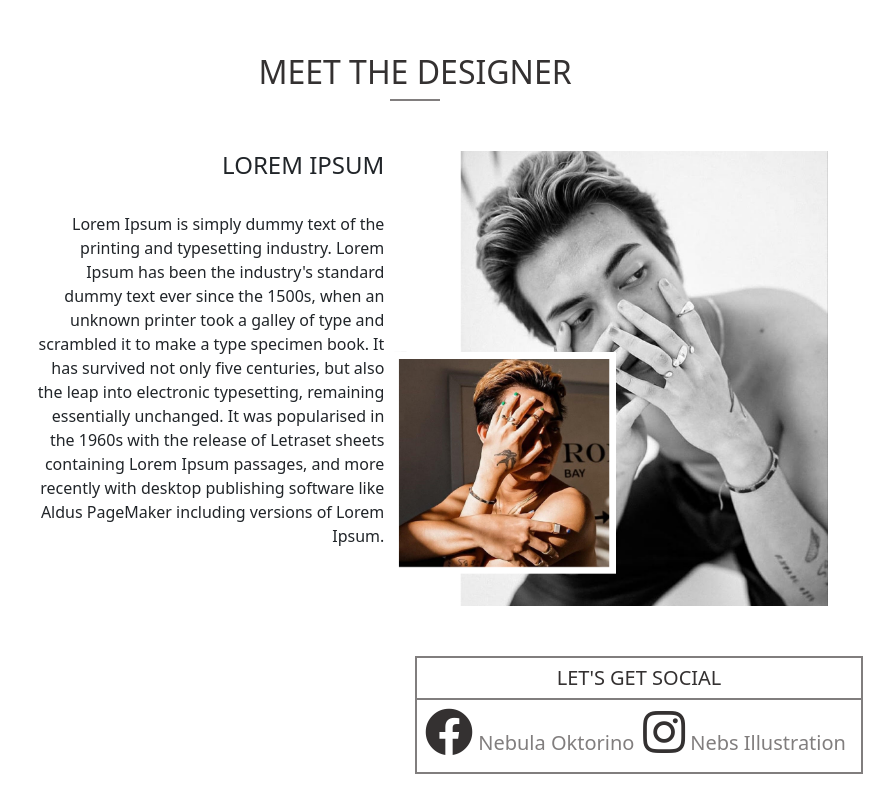
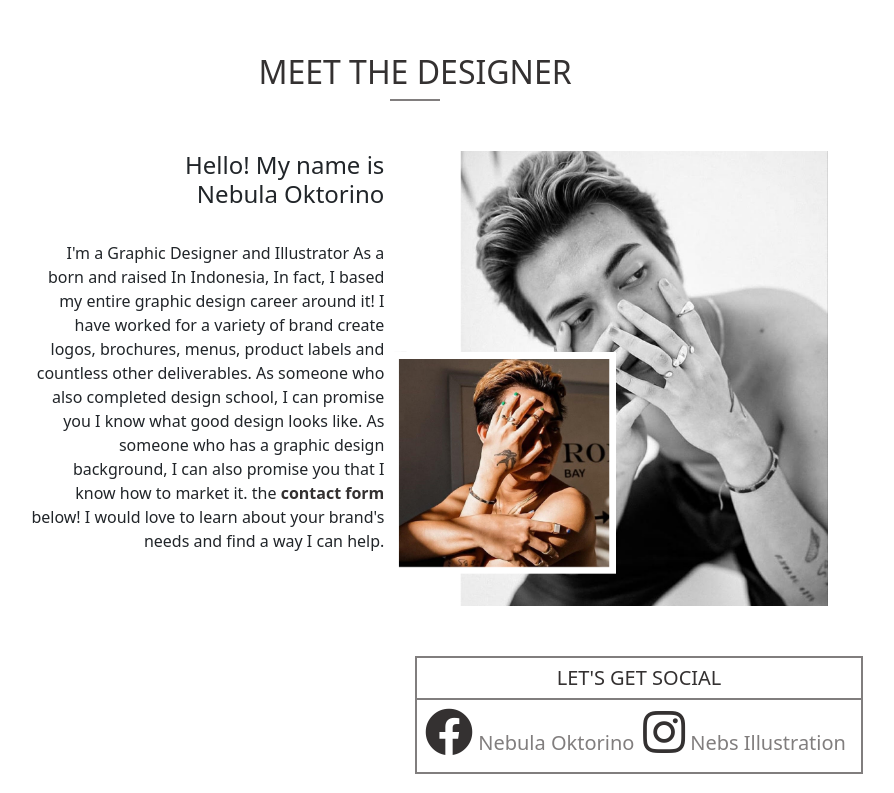
Before and after one commit to jacobmolsby93/nebs-portfolio, a Django app: page /about/ in a window 1280 px wide. Shown: the part 82-875 px from the top of the page, without its empty margins (225-1119 px from the left). Run offline with Django 4.2, Linux system fonts and the light colour scheme; some libraries are stand-ins or nearby versions.

Commit message:
Changed from email

```diff
--- a/home/static/home/css/home.css
+++ b/home/static/home/css/home.css
@@ -110,8 +110,7 @@
 
 .page-link:hover,
 .page-link:focus,
-.page-link:active
- {
+.page-link:active {
     outline: none !important;
     box-shadow: none !important;
     -webkit-appearance: none;
@@ -163,6 +162,13 @@
     height: auto;
 }
 
+.contact-form-link {
+    color: #343131;
+}
+
+.contact-form-link:hover {
+    color: #5A5A5A;
+}
 
 
 .social-container {
@@ -555,3 +561,11 @@ div.col-12.lets-chat-mobile-container>div>div:nth-child(3)>div>div>a>h5 {
         padding: 15px 25px;
     }
 }
+
+@media print {
+
+    #gallery {
+        display: none;
+        /* hide whole page */
+    }
+}
--- a/home/templates/home/about.html
+++ b/home/templates/home/about.html
@@ -20,46 +20,36 @@
     <div class="container-fluid">
         <div class="row d-flex justify-content-center offset-lg-2 g-0">
             <div class="col-12 col-md-4 d-none d-md-block">
-                <h4 class="subtitle text-end">LOREM IPSUM</h4>
+                <h4 class="subtitle text-end">Hello! My name is <br> Nebula Oktorino</h4>
                 <br>
                 <p class="info-text text-end">
-                    Lorem Ipsum is simply dummy text of the printing and typesetting industry. Lorem Ipsum has
-                    been
-                    the
-                    industry's standard dummy text ever since the 1500s, when an unknown printer took a galley
-                    of
-                    type
-                    and scrambled it to make a type specimen book. It has survived not only five centuries, but
-                    also
-                    the
-                    leap into electronic typesetting, remaining essentially unchanged. It was popularised in the
-                    1960s
-                    with the release of Letraset sheets containing Lorem Ipsum passages, and more recently with
-                    desktop
-                    publishing software like Aldus PageMaker including versions of Lorem Ipsum.
+                    I'm a Graphic Designer and Illustrator
+                    As a born and raised In Indonesia, In fact, I based my entire graphic design career around it! I
+                    have worked for a variety of brand create logos, brochures, menus, product labels and countless
+                    other deliverables. As someone who also completed design school, I can promise you I know what good
+                    design looks like. As someone who has a graphic design background, I can also promise you that I
+                    know how to market it.
+
+                    the <a class="contact-form-link" href="#lets-chat"><strong>contact form</strong></a> below! I would love to learn about your brand's needs and find a way I can help.
                 </p>
             </div>
             <div class="col-11 mobile-col d-block d-md-none">
-                <h4 class="subtitle text-center">MOBILE LOREM IPSUM</h4>
+                <h4 class="subtitle text-center">Hello! My name is Nebula Oktorino.</h4>
                 <br>
                 <p class="info-text text-center">
-                    Lorem Ipsum is simply dummy text of the printing and typesetting industry. Lorem Ipsum has
-                    been
-                    the
-                    industry's standard dummy text ever since the 1500s, when an unknown printer took a galley
-                    of
-                    type
-                    and scrambled it to make a type specimen book. It has survived not only five centuries, but
-                    also
-                    the
-                    leap into electronic typesetting, remaining essentially unchanged. It was popularised in the
-                    1960s
-                    with the release of Letraset sheets containing Lorem Ipsum passages, and more recently with
-                    desktop
-                    publishing software like Aldus PageMaker including versions of Lorem Ipsum.
+
+                    I'm a Graphic Designer and Illustrator
+                    As a born and raised In Indonesia, In fact, I based my entire graphic design career around it! I
+                    have worked for a variety of brand create logos, brochures, menus, product labels and countless
+                    other deliverables. As someone who also completed design school, I can promise you I know what good
+                    design looks like. As someone who has a graphic design background, I can also promise you that I
+                    know how to market it.
+
+                    the <a class="contact-form-link" href="#lets-chat"><strong>contact form</strong></a> below! I would love to learn about your brand's needs and find a way I can help.
                 </p>
             </div>
-            <div class="col-12 col-md-6 col-lg-7 ms-md-2 d-flex justify-content-center justify-content-md-start order-first order-md-last">
+            <div
+                class="col-12 col-md-6 col-lg-7 ms-md-2 d-flex justify-content-center justify-content-md-start order-first order-md-last">
                 <img id="about-img" src="{{ MEDIA_URL }}about-img.png" alt="">
             </div>
         </div>
@@ -103,7 +93,7 @@
                 <div class="col-3 mt-auto mb-auto me-3 ms-3">
                     <div class="row">
                         <div class="col-12 d-flex justify-content-center mt-auto mb-2">
-                            <a class="chat-link" href="{% url 'contact' %}">
+                            <a id="lets-chat" class="chat-link" href="{% url 'contact' %}">
                                 <h5>LET'S CHAT</h5>
                             </a>
                         </div>
--- a/home/views.py
+++ b/home/views.py
@@ -71,7 +71,7 @@ def contact(request):
                     subject,
                     f'Name: {name}\nMessage: {message}',
                     request.POST.get('email'),
-                    [settings.DEFAULT_FROM_EMAIL],
+                    [request.POST.get('email')],
                 )
                 # messages.success(request, 'Sucesfully sent email')
             except BadHeaderError:
```
Also changed, not shown: home/templates/home/index.html (+6 -12 lines). Lines whose indentation alone changed are shown as unchanged.
